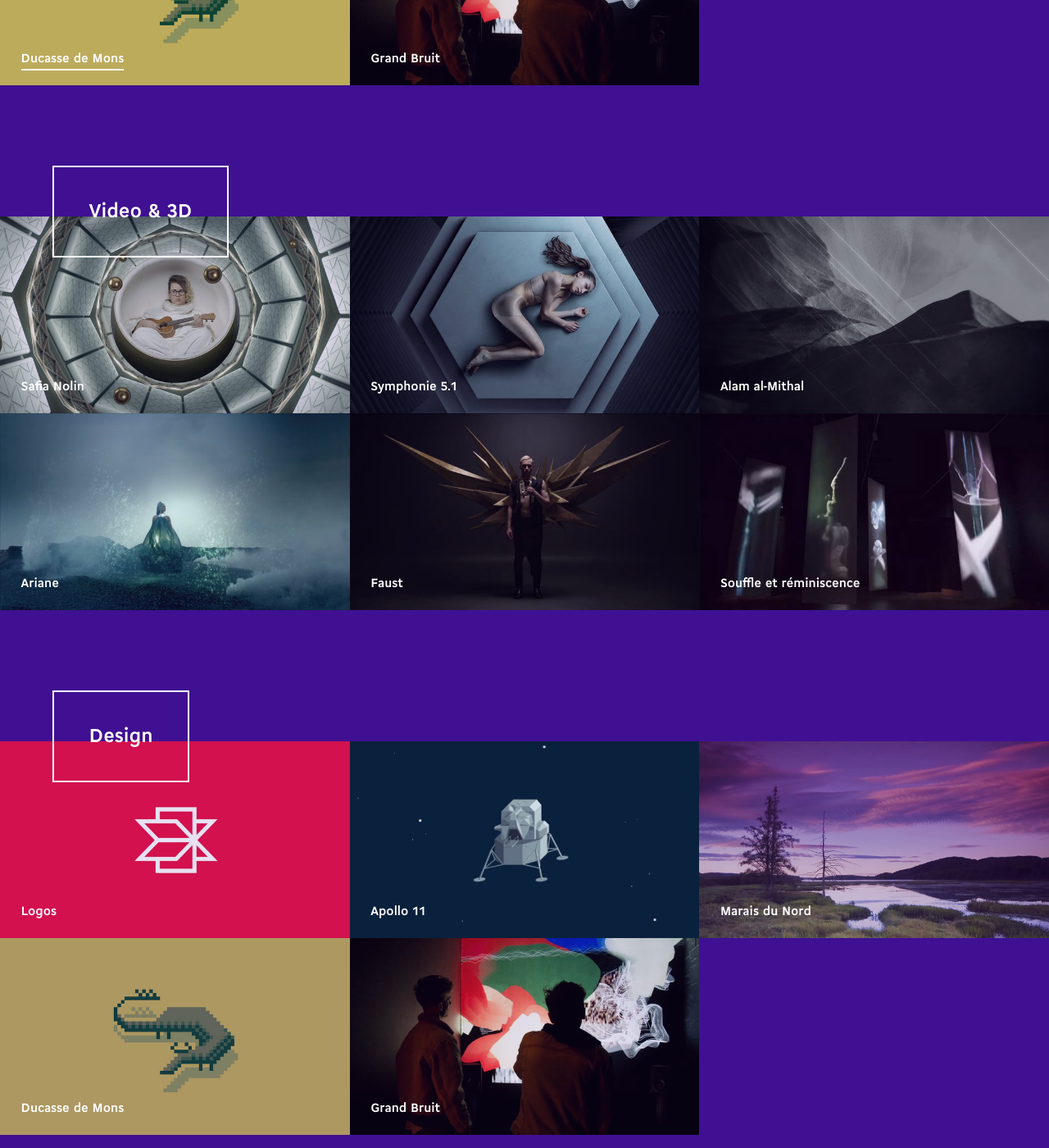
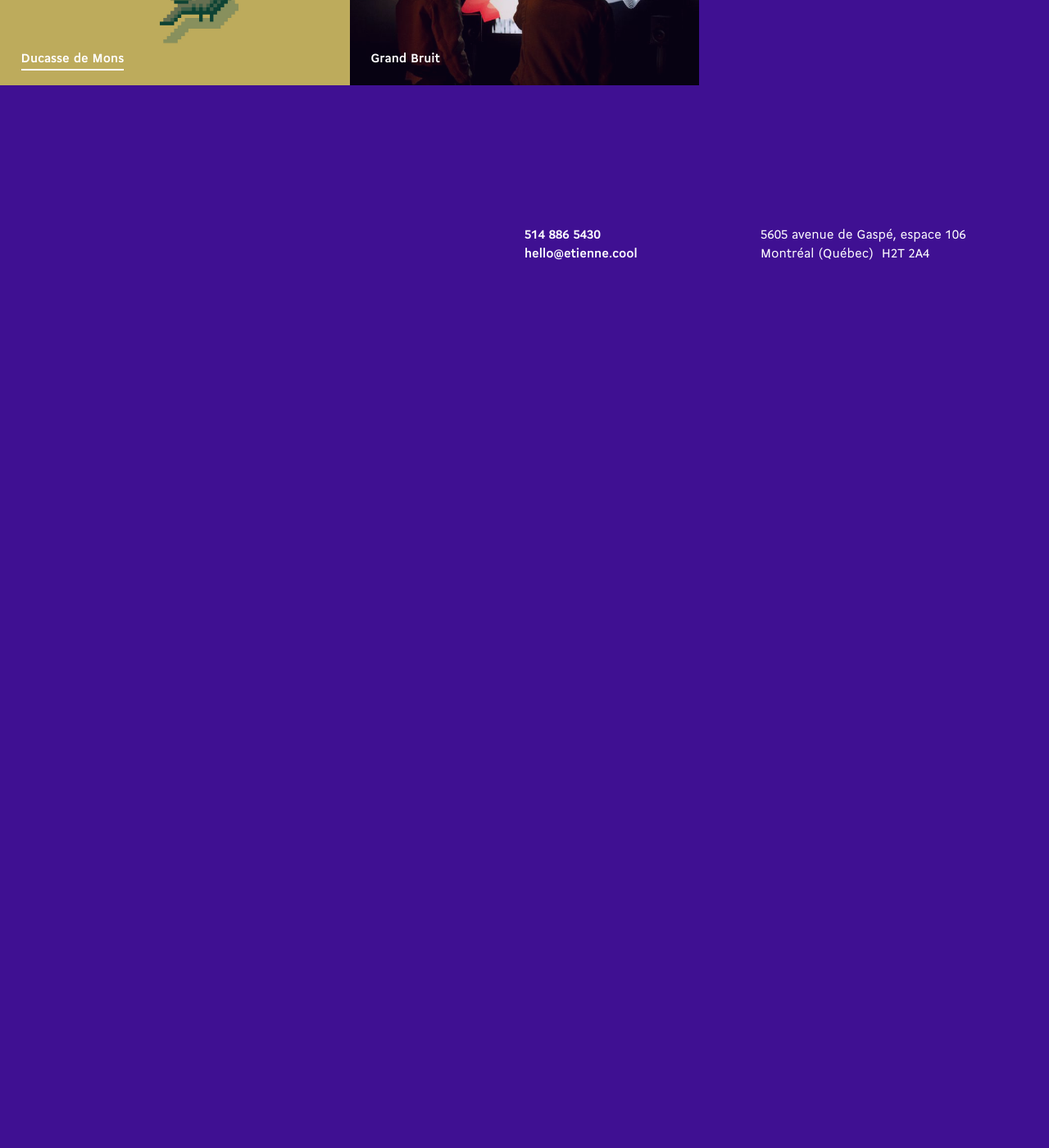
Before and after one commit to etienne/etienne, a Jekyll site: the page built from en/index.html, in a window 1280 px wide and 1400 px high, scrolled down 1566 px. Shown: the whole window at 82% size. Built offline with Jekyll 4.4.1, drawn with Linux system fonts in a browser that asks for light colours; after the commit the page ends 2061 px from its top, so only the background shows below that; some of the changed lines change nothing that is shown.

Commit message:
Répare l'accueil anglais

```diff
--- a/en/index.html
+++ b/en/index.html
@@ -24,5 +24,3 @@ slug: home
     </div>
   </section>
 </article>
-
-{% include projects.html %}
```
